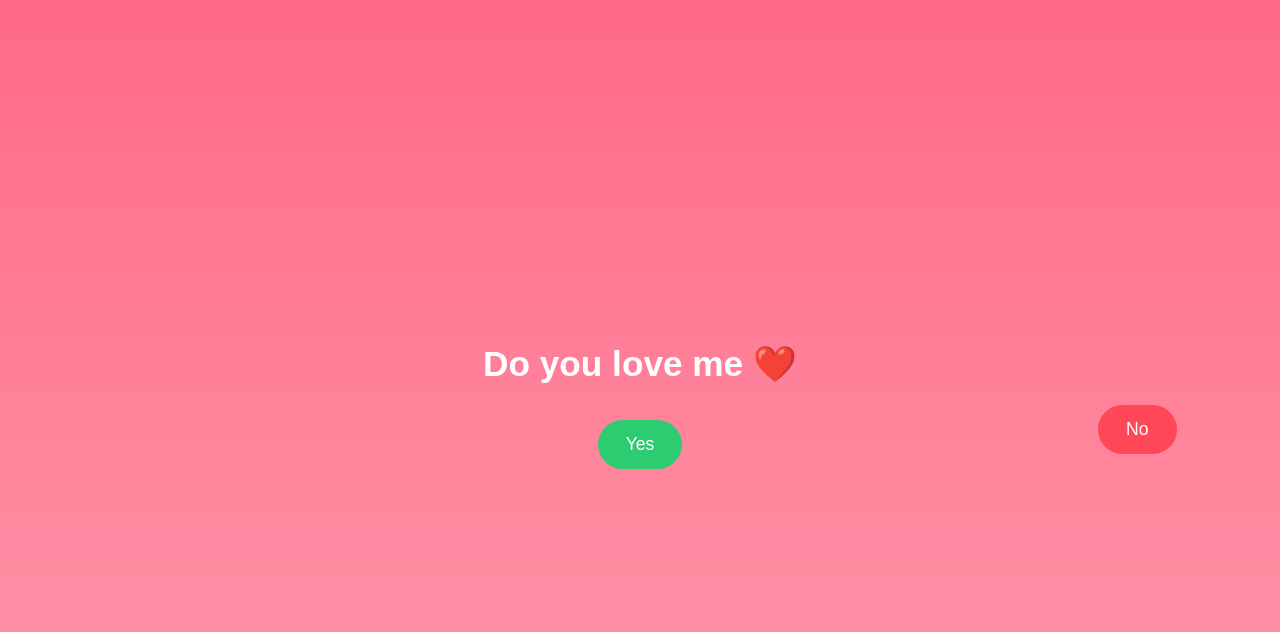
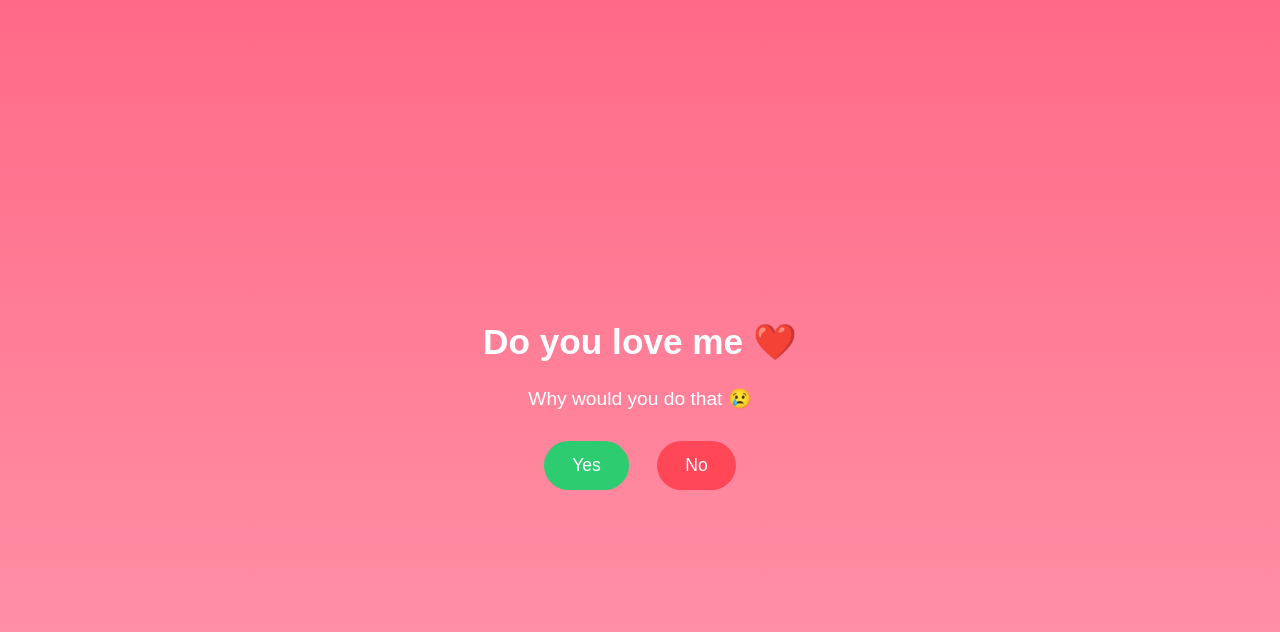
Before and after one commit to Kirankrishna213/FEB, a plain HTML site: page index.html in a window 1280 px wide. Both pictures are taken after a click on the button "No". Drawn offline with Linux system fonts and the light colour scheme.

Commit message:
Update index.html

```diff
--- a/index.html
+++ b/index.html
@@ -14,7 +14,6 @@ body {
   justify-content: center;
   color: white;
   text-align: center;
-  overflow: hidden;
 }
 
 .box {
@@ -37,7 +36,6 @@ button {
   border: none;
   border-radius: 25px;
   cursor: pointer;
-  position: relative;
 }
 
 .yes {
@@ -48,7 +46,6 @@ button {
 .no {
   background: #ff4757;
   color: white;
-  position: absolute;
 }
 </style>
 </head>
@@ -57,28 +54,35 @@ button {
 
 <div class="box" id="page1">
   <h1>Do you love me ❤️</h1>
+  <p id="cryText"></p>
   <button class="yes" onclick="yesClick()">Yes</button>
-  <button class="no" id="noBtn">No</button>
+  <button class="no" onclick="noClick()">No</button>
 </div>
 
 <div class="box" id="finalPage" style="display:none">
   <h1>Good girl 😌❤️</h1>
   <p>Of course you love me, <b>SUE_T-REX</b>.</p>
-  <p>You tried to escape, but failed beautifully.</p>
+  <p>You tried to say no, but your heart betrayed you.</p>
   <p>You are officially stuck with me forever.</p>
   <p>Happy Valentine’s Day 💕</p>
 </div>
 
 <script>
 let yesCount = 0;
-const noBtn = document.getElementById("noBtn");
+let noCount = 0;
 
-noBtn.addEventListener("mouseover", () => {
-  const x = Math.random() * (window.innerWidth - 120);
-  const y = Math.random() * (window.innerHeight - 60);
-  noBtn.style.left = x + "px";
-  noBtn.style.top = y + "px";
-});
+const cries = [
+  "Why would you do that 😢",
+  "That hurts 💔",
+  "I am not crying, you are 😭",
+  "Okay now that was rude 🥺",
+  "Please do not click no again 😭"
+];
+
+function noClick() {
+  document.getElementById("cryText").innerText = cries[noCount % cries.length];
+  noCount++;
+}
 
 function yesClick() {
   yesCount++;
```
